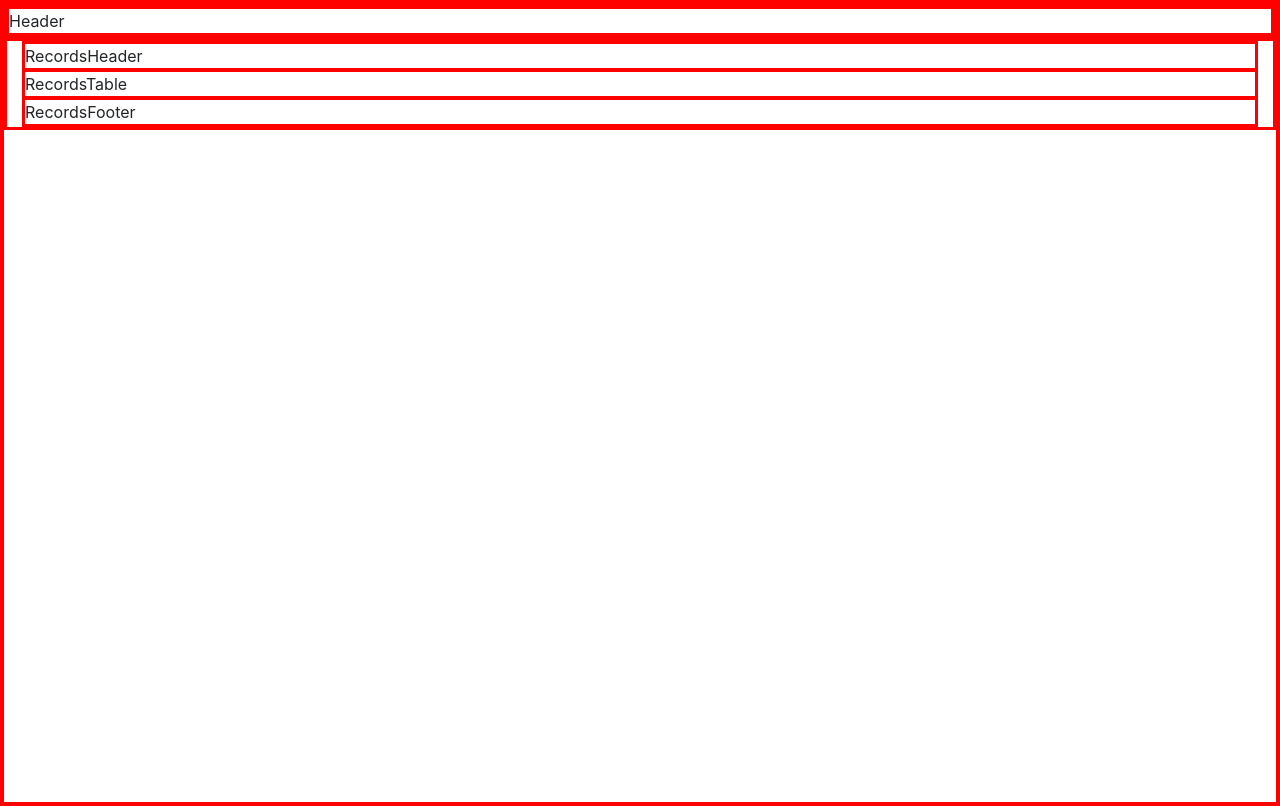
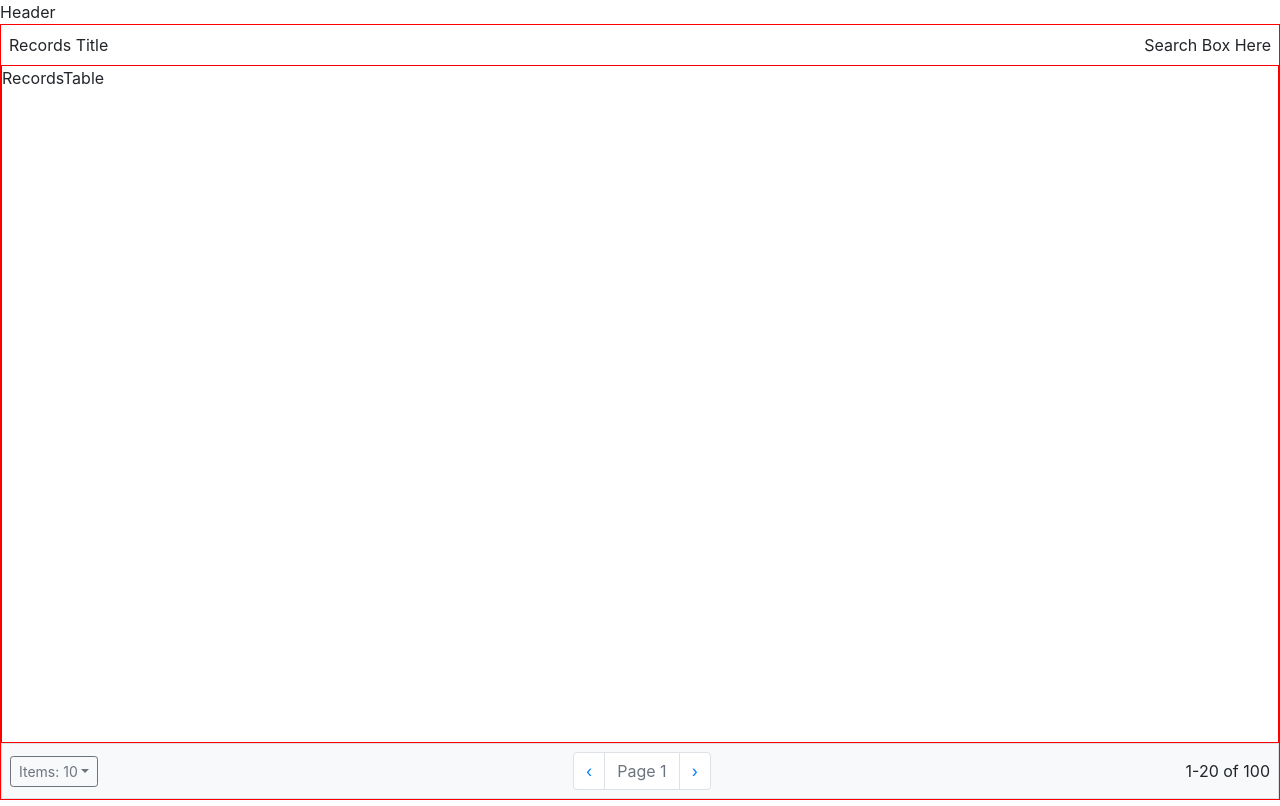
Before and after one commit to stevenriggs/react-bootstrap-layout, a React (Create React App) app: page / in a window 1280 px wide. Built offline with nearby package versions, Linux system fonts and the light colour scheme.

Commit message:
revert to flexbox add records header and footer

```diff
--- a/src/App.css
+++ b/src/App.css
@@ -1,3 +1,3 @@
-* {
+.debug {
   border: 1px solid red;  /* For debugging */
 }
--- a/src/App.js
+++ b/src/App.js
@@ -7,18 +7,14 @@ import Records from './components/records/Records';
 
 function App() {
   return (
-    <Container fluid className='vh-100'>
-      <Row>
-        <Col className='m-0 p-0'>
-          <Header />
-        </Col>
-      </Row>
-      <Row>
-        <Col className='m-0 p-0'>
-          <Records />
-        </Col>
-      </Row>
-    </Container>
+    <div className='vh-100 d-flex flex-column'>
+      <div className='d-flex flex-grow-0'>
+        Header
+      </div>
+      <div className='d-flex flex-grow-1'>
+        <Records />
+      </div>
+    </div>
   );
 }
 
--- /dev/null
+++ b/src/components/records/ItemsPerPageControl.js
@@ -0,0 +1,22 @@
+import React from 'react';
+import Dropdown from 'react-bootstrap/Dropdown';
+
+function ItemsPerPageControl() {
+  return (
+    <div>
+        <Dropdown>
+            <Dropdown.Toggle variant="outline-secondary" id="dropdown-basic" size="sm">
+                Items: 10
+            </Dropdown.Toggle>
+            <Dropdown.Menu>
+                <Dropdown.Item>10</Dropdown.Item>
+                <Dropdown.Item>25</Dropdown.Item>
+                <Dropdown.Item>50</Dropdown.Item>
+                <Dropdown.Item>100</Dropdown.Item>
+            </Dropdown.Menu>
+        </Dropdown>
+    </div>
+  );
+}
+
+export default ItemsPerPageControl;
--- /dev/null
+++ b/src/components/records/PageControl.js
@@ -0,0 +1,16 @@
+import React from 'react';
+import Pagination from 'react-bootstrap/Pagination';
+
+function PageControl() {
+  return (
+    <div>
+        <Pagination className='m-0 p-0'>
+            <Pagination.Prev />
+            <Pagination.Item disabled>Page 1</Pagination.Item>
+            <Pagination.Next />
+        </Pagination>
+    </div>
+  );
+}
+
+export default PageControl;
--- a/src/components/records/Records.js
+++ b/src/components/records/Records.js
@@ -1,27 +1,21 @@
 import React from 'react';
 import {Container, Row, Col} from 'react-bootstrap';
+import RecordsFooter from './RecordsFooter';
+import RecordsHeader from './RecordsHeader';
 
 function Records() {
   return (
-    <Container fluid>
-        <Col>
-            <Row>
-                <Col className='m-0 p-0'>
-                    RecordsHeader
-                </Col>
-            </Row>
-            <Row>
-                <Col className='m-0 p-0'>
-                    RecordsTable
-                </Col>
-            </Row>
-            <Row>
-                <Col className='m-0 p-0'>
-                    RecordsFooter
-                </Col>
-            </Row>
-        </Col>
-    </Container>
+    <div className='debug d-flex flex-column w-100'>
+        <div className='d-flex flex-grow-0'>
+            <RecordsHeader />
+        </div>
+        <div className='debug d-flex flex-grow-1'>
+            RecordsTable
+        </div>
+        <div className='d-flex flex-grow-0'>
+            <RecordsFooter />
+        </div>
+    </div>
   );
 }
 
--- /dev/null
+++ b/src/components/records/RecordsFooter.js
@@ -0,0 +1,21 @@
+import React from 'react';
+import PageControl from './PageControl';
+import ItemsPerPageControl from './ItemsPerPageControl';
+
+function RecordsFooter() {
+  return (
+    <div className='d-flex flex-row flex-grow-1 flex-wrap justify-content-between align-items-center bg-light border p-1'>
+        <div className='d-flex p-1'>
+            <ItemsPerPageControl />
+        </div>
+        <div className='d-flex p-1'>
+            <PageControl />
+        </div>
+        <div className='d-flex p-1'>
+            1-20 of 100
+        </div>
+    </div>
+  );
+}
+
+export default RecordsFooter;
--- /dev/null
+++ b/src/components/records/RecordsHeader.js
@@ -0,0 +1,16 @@
+import React from 'react';
+
+function RecordsHeader() {
+  return (
+    <div className='d-flex flex-row flex-grow-1 justify-content-between p-2'>
+        <div className='d-flex'>
+            Records Title
+        </div>
+        <div className='d-flex'>
+            Search Box Here
+        </div>
+    </div>
+  );
+}
+
+export default RecordsHeader;
```
